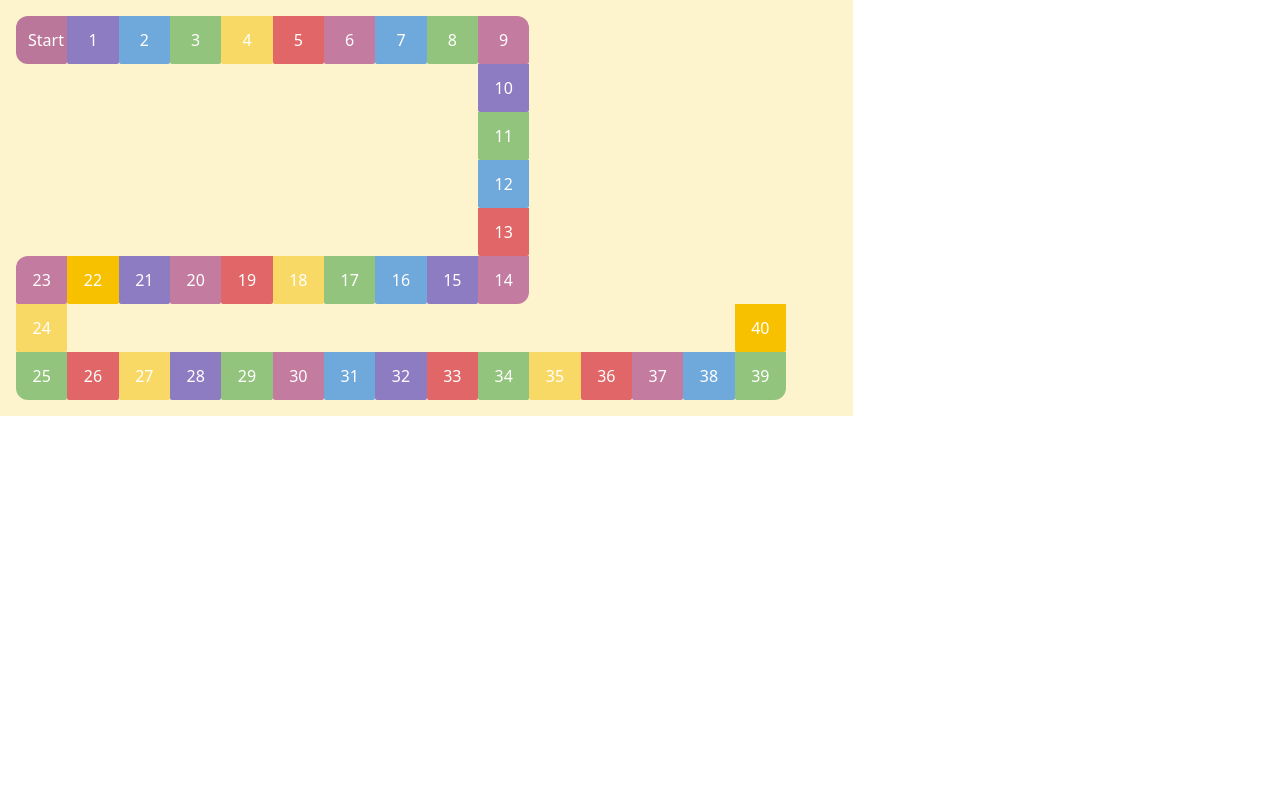
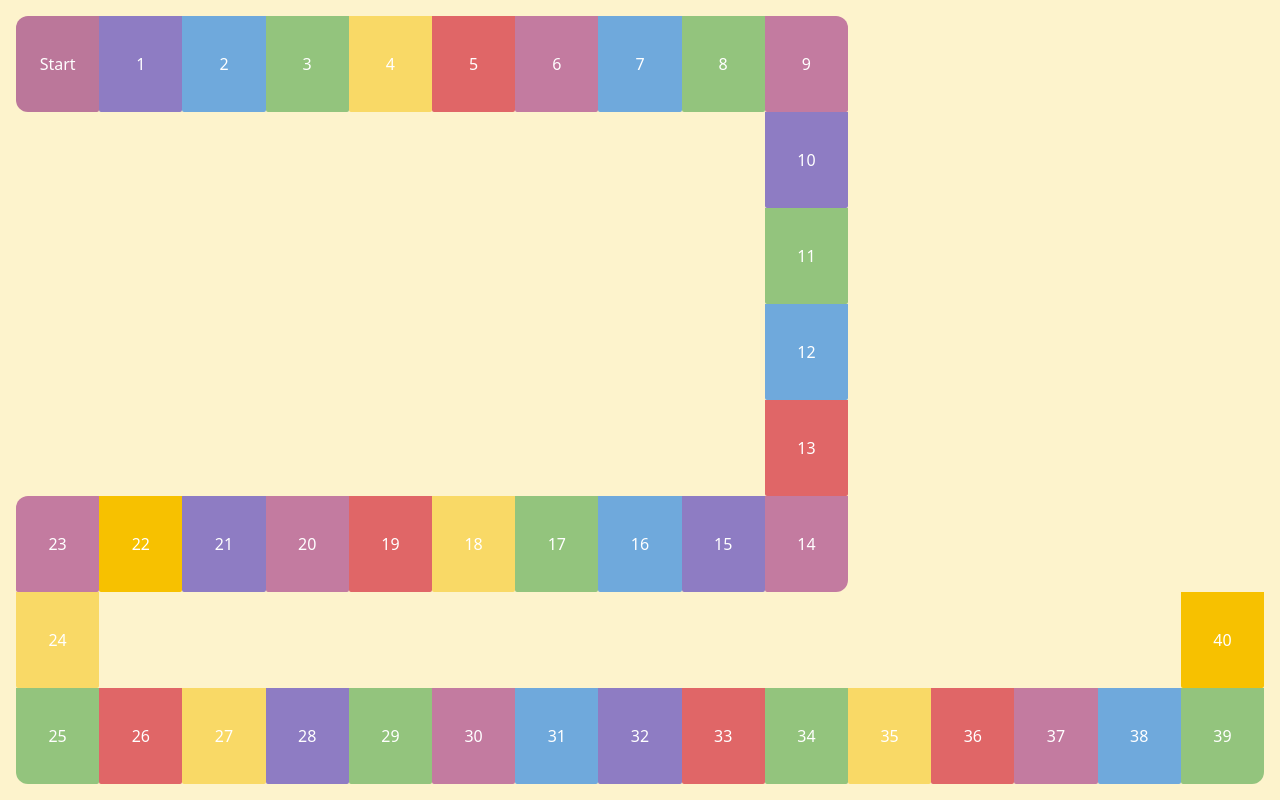
Before and after one commit to abel3t/Amen-GTPL-game, a Nuxt app: page / in a window 1280 px wide. Built offline with nearby package versions, Linux system fonts and the light colour scheme; what vue-tailwind would draw is missing.

Commit message:
Update max width, height

```diff
--- a/features/BoardGame.vue
+++ b/features/BoardGame.vue
@@ -48,11 +48,12 @@
 
 <style lang="scss" scoped>
 .board {
-  @apply w-8/12 text-center p-4 grid grid-cols-16 gap-0;
+  @apply w-full text-center p-4 grid grid-cols-15 gap-0;
+  height: 100vh;
   background: #FDF3CC;
 
   .cell {
-    @apply p-3 border-0 rounded-b-sm cursor-pointer ;
+    @apply p-3 border-0 rounded-b-sm cursor-pointer flex items-center justify-center;
     color: #fff;
   }
   .reverse {
```
Also changed, not shown: 1 other file (tests, documents, lock files or other folders).
